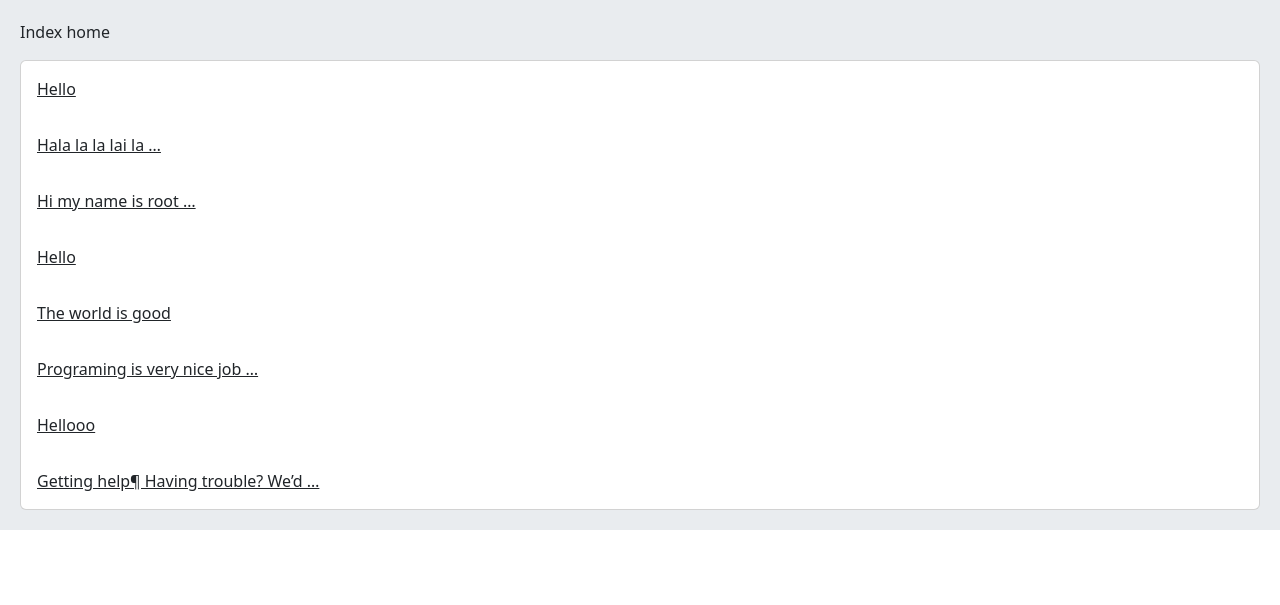
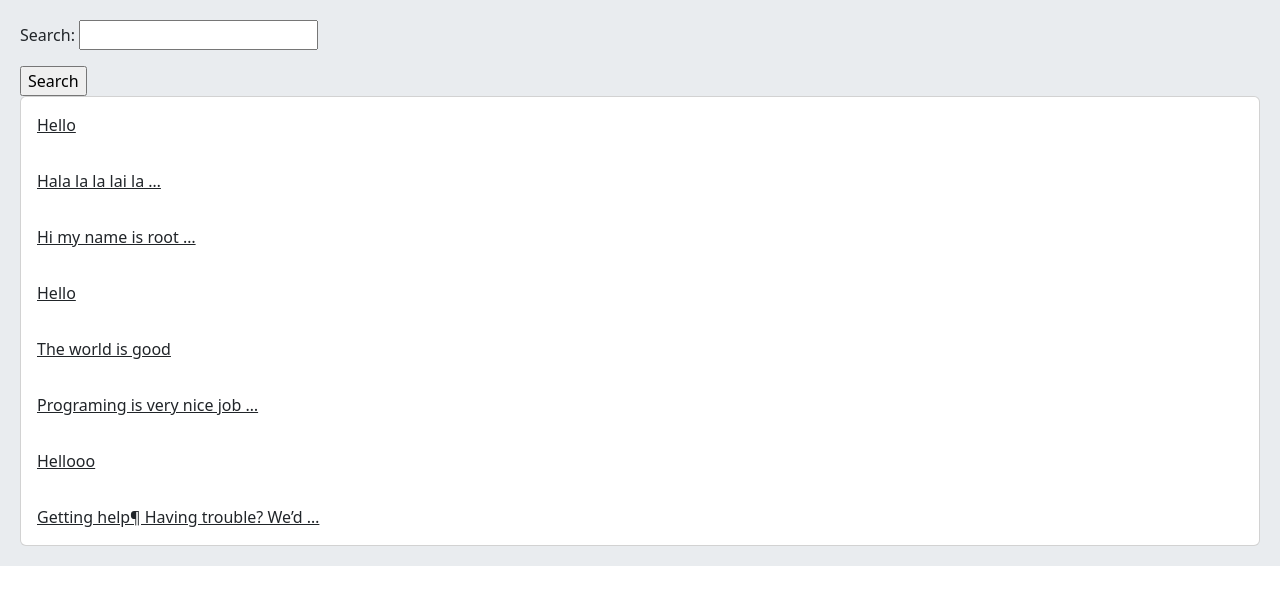
Before and after one commit to elicipher/social, a Django app: page /home/ in a window 1280 px wide. Shown: the part 56-661 px from the top of the page. Run offline with Django 5.2, Linux system fonts and the light colour scheme; data comes from the database, SQL or seed files in the repository; both versions use the stored data as it was after the commit.

Commit message:
Added Search

```diff
--- a/home/templates/home/index.html
+++ b/home/templates/home/index.html
@@ -1,7 +1,10 @@
 {% extends 'base.html'%}
 
 {% block content %}
-    <p>Index home</p>
+    <form method="get">
+        {{Search.as_p}}
+        <input value="Search" type="submit">
+    </form>
         <div class="card">
             {% for post in Posts %}
                 <a href="{{ post.get_absolute_url }}" class="card-body">{{ post.caption|truncatewords:5}}</a>
--- a/home/views.py
+++ b/home/views.py
@@ -2,13 +2,15 @@ from django.shortcuts import render
 from django.http import HttpResponse
 from django.views import View
 from post.models import Post
-
+from post.forms import SearchForm
 # Create your views here.
 class HomeView(View):
-
+    form_class = SearchForm
     def get(self , request):
         posts = Post.objects.all()
-        return render(request , "home/index.html" , {'Posts' : posts})
+        if request.GET.get('Search'):
+            posts = posts.filter(caption__contains = request.GET["Search"])
+        return render(request , "home/index.html" , {'Posts' : posts , 'Search' : self.form_class})
 
     def post(self , request):
         return render(request , "home/index.html" ,)
--- a/post/forms.py
+++ b/post/forms.py
@@ -18,3 +18,6 @@ class CommentReplyForm(forms.ModelForm):
     class Meta:
         model = Comment
         fields = ('body',)
+
+class SearchForm(forms.Form):
+    Search = forms.CharField()
```
Also changed, not shown: db.sqlite3.
